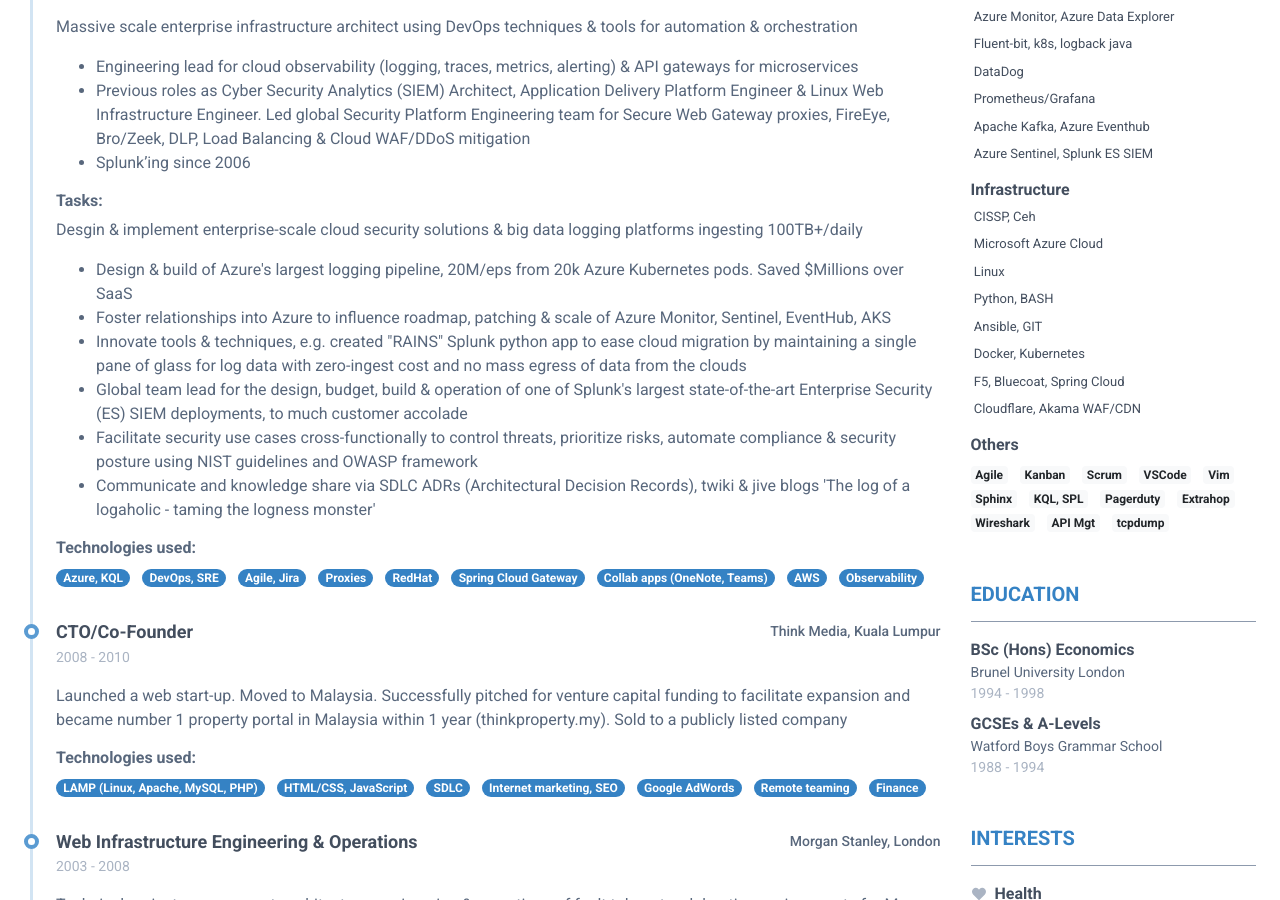
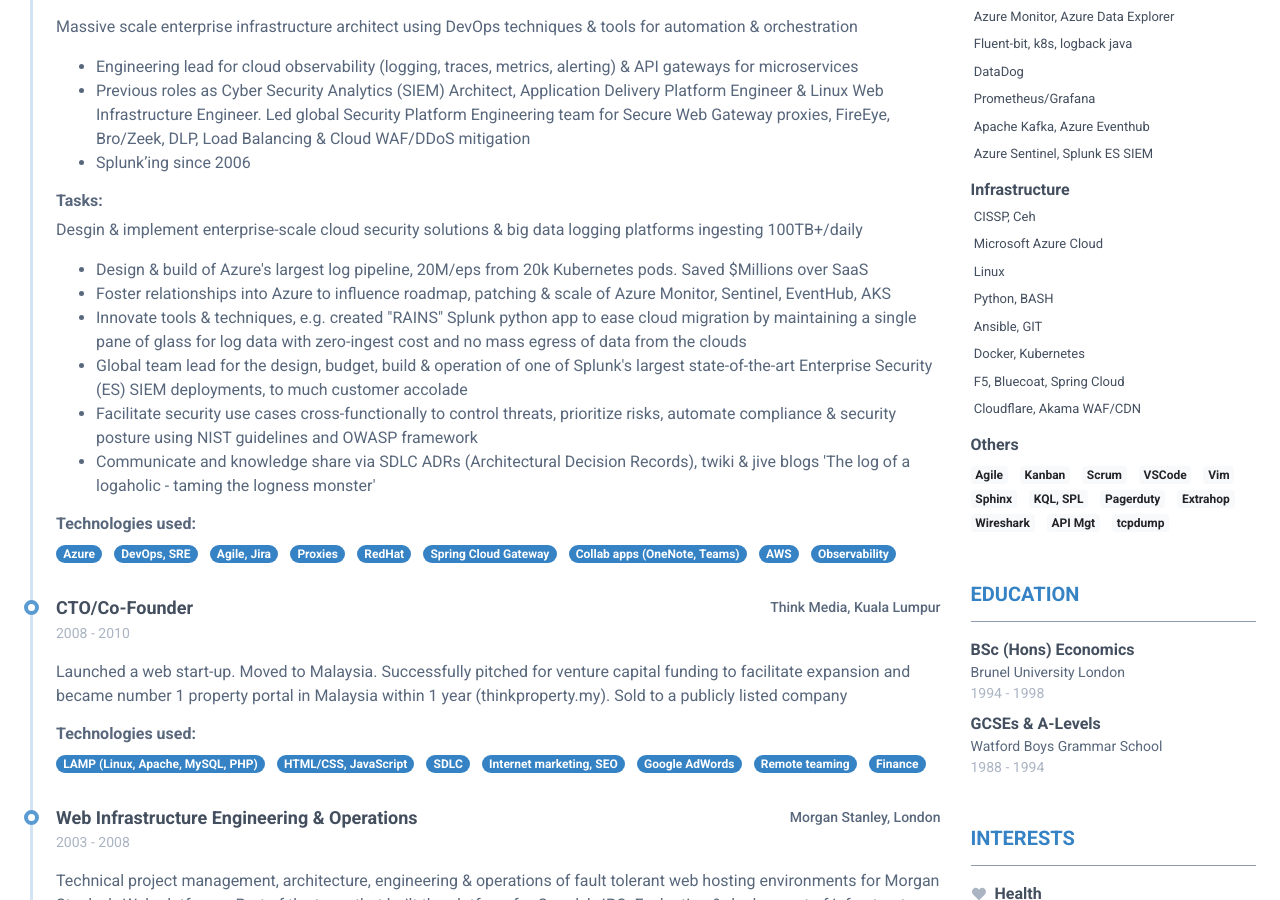
Before and after one commit to Hamy200/resume, a Jekyll site: the page built from index.markdown, in a window 1280 px wide and 900 px high, scrolled down 415 px. Built offline with Jekyll 4.4.1, drawn with Linux system fonts in a browser that asks for light colours; nearby versions of some CDN libraries.

Commit message:
Update data.yml

```diff
--- a/_data/data.yml
+++ b/_data/data.yml
@@ -49,14 +49,14 @@ experiences:
       desc: |
         Desgin & implement enterprise-scale cloud security solutions & big data logging platforms ingesting 100TB+/daily
       highlights:
-        - Design & build of Azure's largest logging pipeline, 20M/eps from 20k Azure Kubernetes pods. Saved $Millions over SaaS
+        - Design & build of Azure's largest log pipeline, 20M/eps from 20k Kubernetes pods. Saved $Millions over SaaS
         - Foster relationships into Azure to influence roadmap, patching & scale of Azure Monitor, Sentinel, EventHub, AKS
         - Innovate tools & techniques, e.g. created "RAINS" Splunk python app to ease cloud migration by maintaining a single pane of glass for log data with zero-ingest cost and no mass egress of data from the clouds
         - Global team lead for the design, budget, build & operation of one of Splunk's largest state-of-the-art Enterprise Security (ES) SIEM deployments, to much customer accolade
         - Facilitate security use cases cross-functionally to control threats, prioritize risks, automate compliance & security posture using NIST guidelines and OWASP framework
         - Communicate and knowledge share via SDLC ADRs (Architectural Decision Records), twiki & jive blogs 'The log of a logaholic - taming the logness monster'
     technologies:
-      - Azure, KQL
+      - Azure
       - DevOps, SRE
       - Agile, Jira
       - Proxies
```
